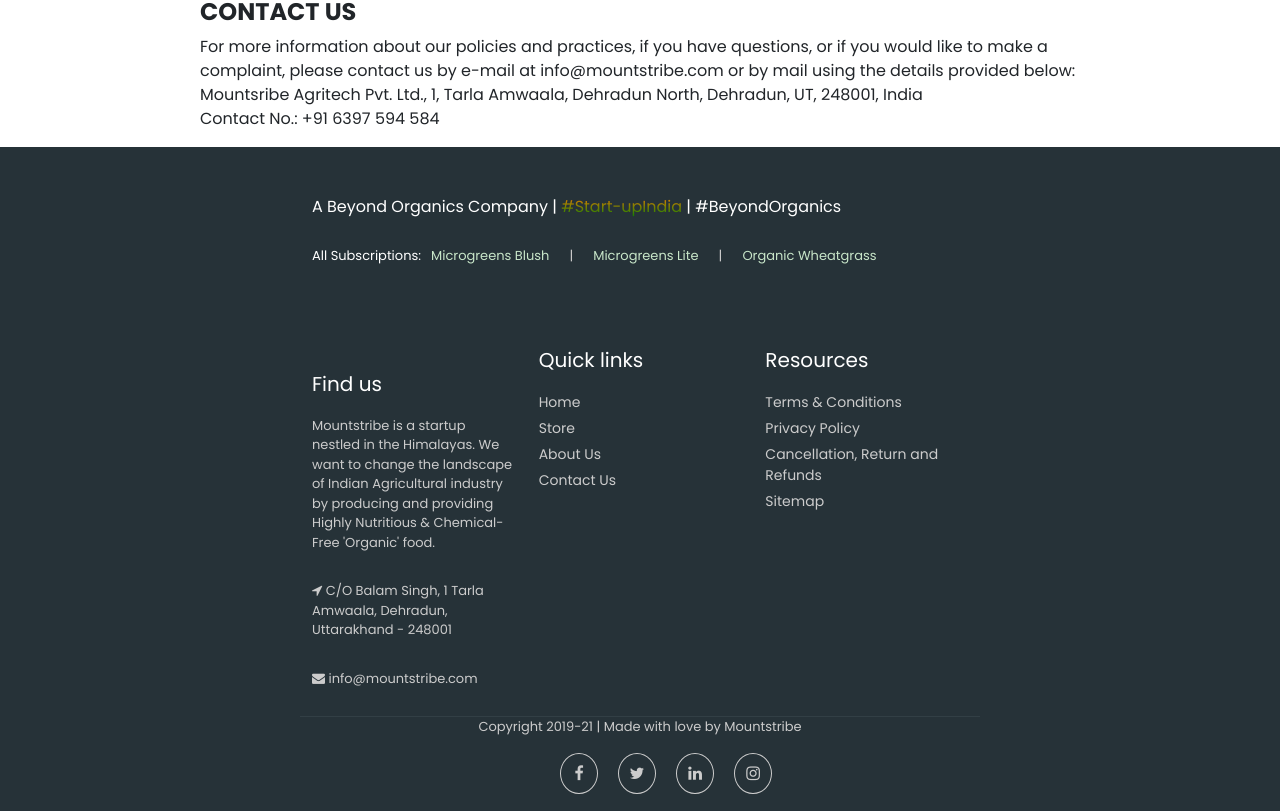
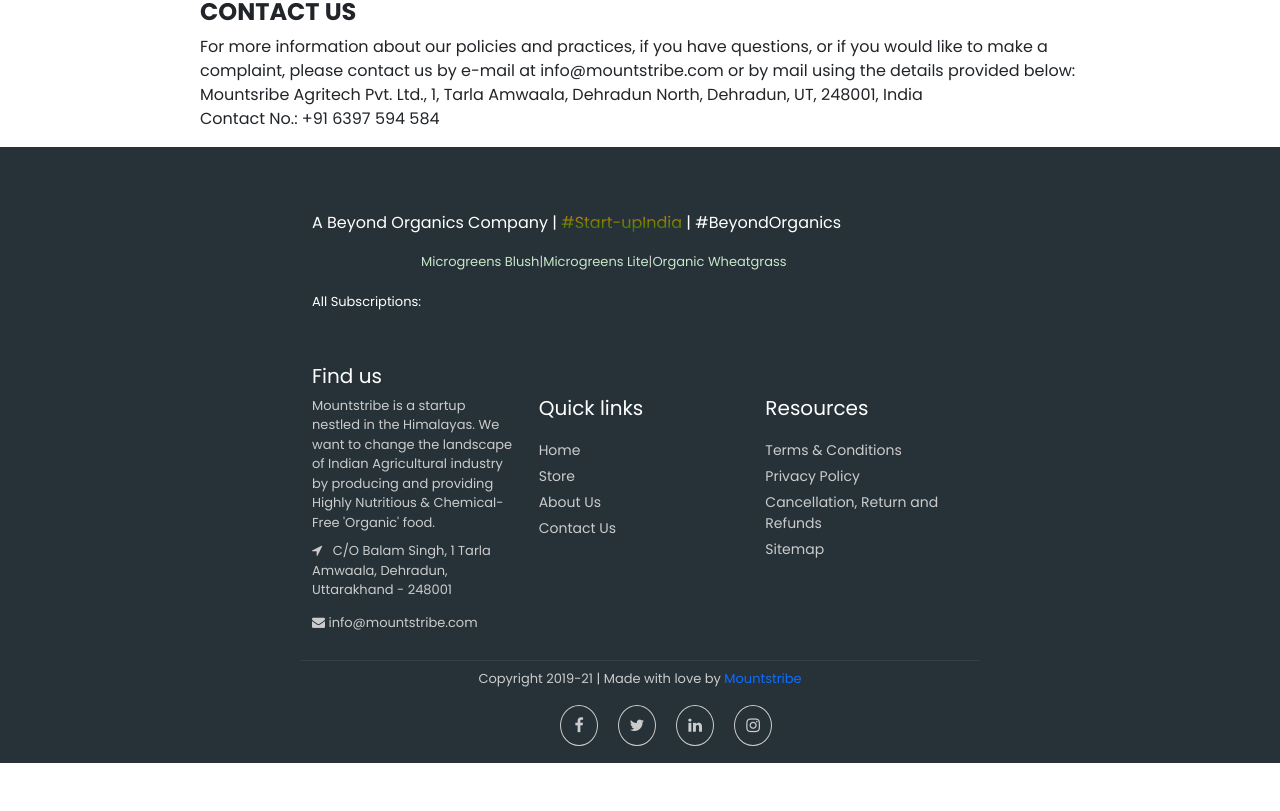
Before and after one commit to 007hyno/Mountstribe-Task1, a React (Create React App) app: page /policies in a window 1280 px wide. Shown: the part 792-1603 px from the top of the page. After the commit the page ends 1555 px from the top, so only its background shows below. Built offline with nearby package versions, Linux system fonts and the light colour scheme.

Commit message:
improvised footer

```diff
--- a/src/assets/css/footer-style.css
+++ b/src/assets/css/footer-style.css
@@ -182,19 +182,12 @@
 	.bottom_border{
 			padding-bottom: 0px;
 	}
-	.footer-links {
-		/* display: flex; */
-		text-align: center;
-		padding: 0px;
-	}
-	.footer-links a{
-		width: 100%;
-		text-align: center;
-	}
+
 	.footerLinks{
 		/* text-align: center; */
 		font-weight: 500;
-		font-size: 15px;
+		font-size: 13px;
+		color: #c8e6c9;
 		display: flex;
 	}
 	.dash{
--- a/src/assets/css/navbarStyle.css
+++ b/src/assets/css/navbarStyle.css
@@ -11,7 +11,7 @@
 
 /* 🔴 /// */
 
-.navbar-toggler span {
+/* .navbar-toggler span {
   display: block;
   position: relative;
   width: 24px;
@@ -47,7 +47,7 @@
 
 .navbar-toggler.collapsed span::after {
   transform: rotate(-90deg) translateX(6px);
-}
+} */
 
 /* //🔴  */
 
--- a/src/components/Footer.js
+++ b/src/components/Footer.js
@@ -6,35 +6,24 @@
 	return (
 		<footer className="footer w-100">
 			<div className="container bottom_border">
-				<div className="row">
-					<div className="col-12">
-						<h6 className="headin5_amrc col_white_amrc pt2">A Beyond Organics Company | <span className="start-up">#Start-upIndia</span> | #BeyondOrganics</h6>
-						<p className="mb2 footerLinks footersubs">
 
-							<span className="col_white_amrc  footer-text ">All Subscriptions: </span>
-
-							<Link to='/store/microgreens-blush'><span className='footer-links '> Microgreens Blush</span> </Link>
-
-							<span className='footer-links dash'>|</span>
-
-							<Link to='/store/microgreens-lite'><span className='footer-links '> Microgreens Lite</span> </Link>
-
-							<span className='footer-links dash'>|</span>
-
-							<Link to='/store/organic-wheatgrass'><span className='footer-links '> Organic Wheatgrass</span> </Link>
-
-						</p>
-					</div>
-				</div>
+				<div className="row pt-3">
+	              <div className="col-12">
+	                <h6 className="headin5_amrc col_white_amrc pt2">A Beyond Organics Company | <span className="start-up">#Start-upIndia</span> | #BeyondOrganics</h6>
+	                <p className="mb2 footerLinks">
+	                  <span className="col_white_amrc pt2">All Subscriptions: </span> <Link to='/store'>Microgreens Blush</Link> | <Link to='/store'>Microgreens Lite</Link> | <Link to='/store'>Organic Wheatgrass</Link>
+	                </p>
+	              </div>
+	            </div>
 				<div className="row">
 					<div className=" col-sm-4 col-md col-sm-4  col-12 col">
-						<h5 className="headin5_amrc col_white_amrc pt2 rp mt-5">Find us</h5>
-						<p className="mb7"> Mountstribe is a startup nestled in the Himalayas. We want to change the landscape of Indian Agricultural industry by producing and providing Highly Nutritious & Chemical-Free 'Organic' food.</p>
-						<p><i className="fa fa-location-arrow mt-4"></i> C/O Balam Singh, 1 Tarla Amwaala, Dehradun, Uttarakhand - 248001 </p>
-						<p><i className="fa fa fa-envelope mt-4"></i> info@mountstribe.com  </p>
+						<h5 className="headin5_amrc col_white_amrc  rp mt-4">Find us</h5>
+						<p className="mb-1"> Mountstribe is a startup nestled in the Himalayas. We want to change the landscape of Indian Agricultural industry by producing and providing Highly Nutritious & Chemical-Free 'Organic' food.</p>
+						<p><i className="fa fa-location-arrow mt-2"></i> &nbsp; C/O Balam Singh, 1 Tarla Amwaala, Dehradun, Uttarakhand - 248001 </p>
+						<p><i className="fa fa fa-envelope mt-2"></i> info@mountstribe.com  </p>
 					</div>
 					<div className=" col-sm-4 col-md  col-6 col">
-						<h5 className="headin5_amrc col_white_amrc pt2 mt-4">Quick links</h5>
+						<h5 className="headin5_amrc col_white_amrc pt2 mt-3">Quick links</h5>
 						<ul className="footer_ul_amrc">
 							<li><Link to='/' className=''>Home</Link></li>
 							<li><Link to='/store' className=''>Store</Link></li>
@@ -44,7 +33,7 @@
 						</ul>
 					</div>
 					<div className=" col-sm-4 col-md  col-6 col">
-						<h5 className="headin5_amrc col_white_amrc pt2 mt-4">Resources</h5>
+						<h5 className="headin5_amrc col_white_amrc pt2 mt-3">Resources</h5>
 						<ul className="footer_ul_amrc">
 							<li><Link to='/terms-and-conditions' className=''>Terms & Conditions</Link></li>
 							<li><Link to='/privacy-policy' className=''>Privacy Policy</Link></li>
@@ -55,7 +44,7 @@
 				</div>
 			</div>
 			<div className="container social_footer_parent">
-				<p className="text-center">Copyright 2019-21 | Made with love by <Link to="/">Mountstribe</Link></p>
+				<p className="text-center mt-2">Copyright 2019-21 | Made with love by <Link to="/" className='text-primary'>Mountstribe</Link></p>
 
 				<ul className="social_footer_ul">
 					<li><a href="#"><i className="fa fa-facebook-f"></i></a></li>
--- a/src/components/NavCom.js
+++ b/src/components/NavCom.js
@@ -6,7 +6,7 @@
 
 import '../assets/css/navbarStyle.css';
 // --------------------------
-import { Container, Nav, Navbar, NavDropdown } from 'react-bootstrap';
+import { Container, Nav, Navbar } from 'react-bootstrap';
 
 
 function NavCom() {
```
